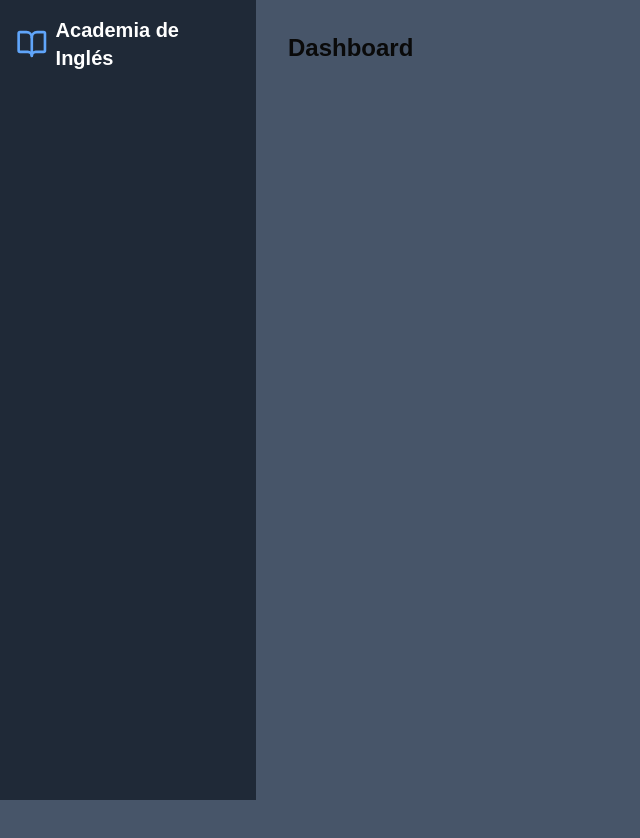
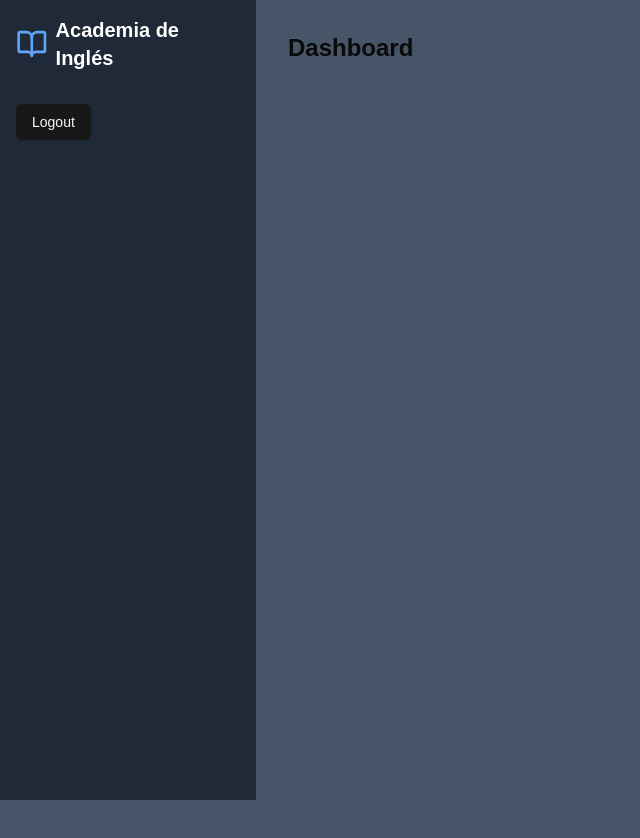
Before and after one commit to darriola1/academia-frontend, a Next.js app: page /dashboard in a window 1280 px wide. Shown: the top 838 px of the page, without its empty margins (0-640 px from the left). Built offline with nearby package versions, Linux system fonts and the light colour scheme.

Commit message:
addLogoutButton

```diff
--- a/package.json
+++ b/package.json
@@ -3,7 +3,7 @@
   "version": "0.1.0",
   "private": true,
   "scripts": {
-    "dev": "next dev --turbopack",
+    "dev": "next dev --turbopack -p 3002",
     "build": "next build",
     "start": "next start",
     "lint": "next lint"
--- a/src/components/NavBarDashboard.jsx
+++ b/src/components/NavBarDashboard.jsx
@@ -1,14 +1,25 @@
 import React from 'react'
-import { BookOpen } from 'lucide-react';
+import { BookOpen, LogOut } from 'lucide-react';
+import ButtonLogOut from './ui/ButtonLogOut';
+
 
 export default function NavBarDashboard() {
     return (
-        <div className="min-h-screen bg-gradient-to-b text-white">
+        <div className="min-h-screen text-white">
             <div className="fixed left-0 top-0 bottom-0 w-64 bg-gray-800 p-4">
+                {/* <div> */}
                 <div className="flex items-center mb-8">
                     <BookOpen className="h-8 w-8 text-blue-400 mr-2" />
                     <h1 className="text-xl font-bold">Academia de Inglés</h1>
                 </div>
+                <nav>
+                    <ul className="space-y-2">
+
+                        <ButtonLogOut variant="ghost" size="icon">
+
+                        </ButtonLogOut>
+                    </ul>
+                </nav>
             </div>
         </div>
 
```
